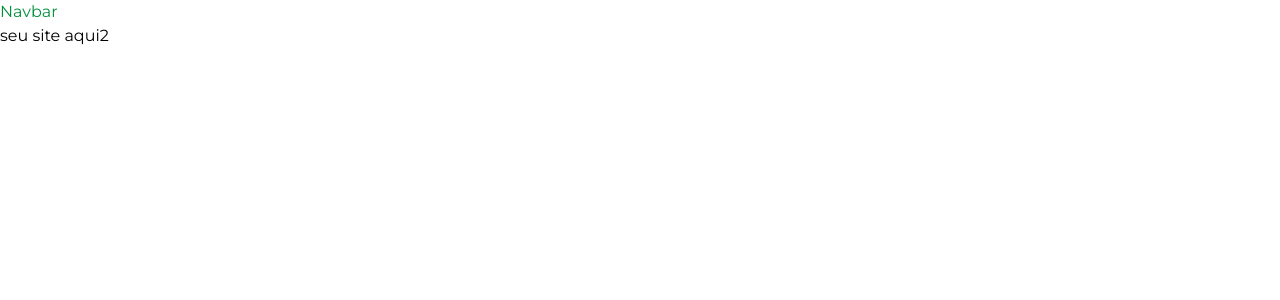
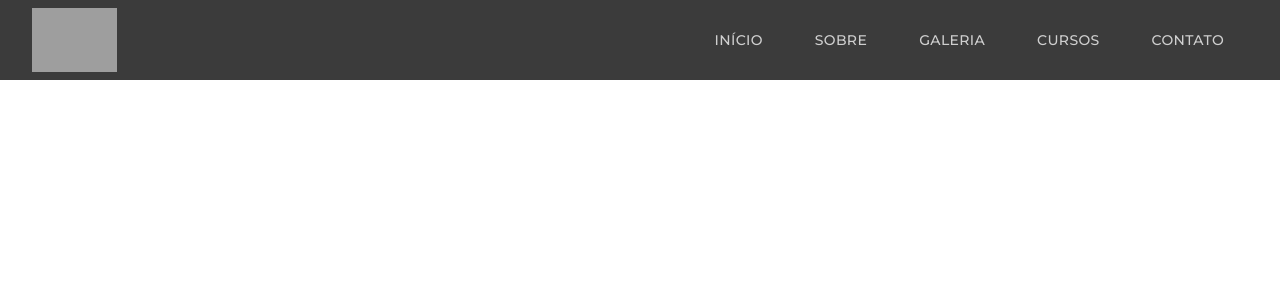
Before and after one commit to pagejaBusiness/mrvelasco, a React (Vite) app: page / in a window 1280 px wide. Shown: the top 300 px of the page. Built offline with nearby package versions, Linux system fonts and the light colour scheme; grey boxes are pictures that could not be loaded.

Commit message:
add:navbar, falta apenas a logo

```diff
--- a/src/App.jsx
+++ b/src/App.jsx
@@ -5,7 +5,7 @@ function App() {
   return (
     <div>
       <Navbar />
-      <h3>seu site aqui2</h3>
+      <h3 className="mt-[3000px]">seu site aqui2</h3>
     </div>
   );
 }
--- a/src/components/Navbar.jsx
+++ b/src/components/Navbar.jsx
@@ -1,8 +1,164 @@
+"use client";
+
+import { useState, useEffect } from "react";
+
 function Navbar() {
+  const [isScrolled, setIsScrolled] = useState(false);
+  const [isMenuOpen, setIsMenuOpen] = useState(false);
+  const [activeSection, setActiveSection] = useState("");
+
+  const navItems = [
+    { name: "INÍCIO", href: "#home" },
+    { name: "SOBRE", href: "#about" },
+    { name: "GALERIA", href: "#gallery" },
+    { name: "CURSOS", href: "#courses" },
+    { name: "CONTATO", href: "#contact" },
+  ];
+
+  const scrollToSection = (id) => {
+    const section = document.querySelector(id);
+    if (section) {
+      section.scrollIntoView({ behavior: "smooth", block: "start" });
+      setActiveSection(id.replace("#", ""));
+    }
+  };
+
+  useEffect(() => {
+    const handleScroll = () => {
+      setIsScrolled(window.scrollY > 50);
+
+      // Detect active section
+      const sections = navItems.map((item) => item.href.replace("#", ""));
+      for (const section of sections) {
+        const element = document.getElementById(section);
+        if (element) {
+          const rect = element.getBoundingClientRect();
+          if (rect.top <= 120 && rect.bottom >= 120) {
+            setActiveSection(section);
+            return;
+          }
+        }
+      }
+      setActiveSection("");
+    };
+
+    window.addEventListener("scroll", handleScroll);
+    handleScroll(); // inicializa ativo ao carregar
+    return () => window.removeEventListener("scroll", handleScroll);
+  }, []);
+
+  useEffect(() => {
+    document.body.style.overflow = isMenuOpen ? "hidden" : "unset";
+  }, [isMenuOpen]);
+
   return (
-    <div>
-      <h1 className="text-barbershopGreen">Navbar</h1>
-    </div>
+    <>
+      <nav
+        className={`fixed top-0 left-0 right-0 z-50 transition-all duration-500 ${
+          isScrolled
+            ? "bg-barbershopDark/95 backdrop-blur-md shadow-lg"
+            : "bg-barbershopDark/80 backdrop-blur-sm"
+        }`}
+      >
+        <div className="max-w-7xl mx-auto px-6 lg:px-8">
+          <div className="flex justify-between items-center h-20">
+            {/* Logo */}
+            <div className="relative group">
+              <img
+                src="https://res.cloudinary.com/pageja/image/upload/v1760123630/L_douglas_-_BASICO_ufbcuv.png"
+                alt="Logo Mauro Barros"
+                className="h-12 sm:h-14 md:h-16 w-auto object-contain transition-transform duration-300 group-hover:scale-105"
+              />
+            </div>
+
+            {/* Desktop */}
+            <div className="hidden md:flex items-center gap-1">
+              {navItems.map((item) => {
+                const isActive = activeSection === item.href.replace("#", "");
+                return (
+                  <button
+                    key={item.name}
+                    onClick={() => scrollToSection(item.href)}
+                    className={`relative px-6 py-2.5 font-medium text-sm tracking-wide transition-all duration-300 ${
+                      isActive
+                        ? "text-barbershopAccent"
+                        : "text-barbershopLight/80 hover:text-barbershopAccent hover:bg-barbershopDark/70"
+                    } rounded-md`}
+                  >
+                    {item.name}
+                  </button>
+                );
+              })}
+            </div>
+
+            {/* Hamburger */}
+            <button
+              className="md:hidden relative w-10 h-10 flex items-center justify-center text-barbershopLight transition-colors duration-300 hover:text-barbershopAccent"
+              onClick={() => setIsMenuOpen(!isMenuOpen)}
+              aria-label="Toggle menu"
+              aria-expanded={isMenuOpen}
+            >
+              <div className="w-6 h-5 flex flex-col justify-between">
+                <span
+                  className={`block w-full h-0.5 bg-current rounded-full transition-all duration-300 ${
+                    isMenuOpen ? "rotate-45 translate-y-2" : ""
+                  }`}
+                ></span>
+                <span
+                  className={`block w-full h-0.5 bg-current rounded-full transition-all duration-300 ${
+                    isMenuOpen ? "opacity-0" : "opacity-100"
+                  }`}
+                ></span>
+                <span
+                  className={`block w-full h-0.5 bg-current rounded-full transition-all duration-300 ${
+                    isMenuOpen ? "-rotate-45 -translate-y-2" : ""
+                  }`}
+                ></span>
+              </div>
+            </button>
+          </div>
+        </div>
+      </nav>
+
+      {/* Mobile */}
+      <div
+        className={`md:hidden fixed inset-0 z-40 transition-opacity duration-300 ${
+          isMenuOpen ? "opacity-100 visible" : "opacity-0 invisible"
+        }`}
+        onClick={() => setIsMenuOpen(false)}
+      >
+        <div className="absolute inset-0 bg-barbershopDark/95 backdrop-blur-lg"></div>
+
+        <div
+          className={`absolute top-0 right-0 h-full w-80 max-w-[85vw] bg-barbershopDark/100 backdrop-blur-xl shadow-2xl transition-transform duration-300 ${
+            isMenuOpen ? "translate-x-0" : "translate-x-full"
+          }`}
+          onClick={(e) => e.stopPropagation()}
+        >
+          <div className="flex flex-col h-full pt-24 pb-8 px-6 gap-3">
+            {navItems.map((item) => {
+              const isActive = activeSection === item.href.replace("#", "");
+              return (
+                <button
+                  key={item.name}
+                  onClick={() => {
+                    scrollToSection(item.href);
+                    setIsMenuOpen(false);
+                  }}
+                  className={`relative text-left py-4 px-5 font-semibold text-lg tracking-wide transition-all duration-300 rounded-lg group ${
+                    isActive
+                      ? "text-barbershopAccent bg-barbershopDark/70"
+                      : "text-barbershopLight/90 hover:text-barbershopAccent hover:bg-barbershopDark/60"
+                  }`}
+                >
+                  <span className="relative z-10 block pl-3">{item.name}</span>
+                </button>
+              );
+            })}
+          </div>
+        </div>
+      </div>
+    </>
   );
 }
 
--- a/src/index.css
+++ b/src/index.css
@@ -4,4 +4,5 @@
 
 * {
   font-family: Montserrat, sans-serif;
+  scroll-behavior: smooth;
 }
```
